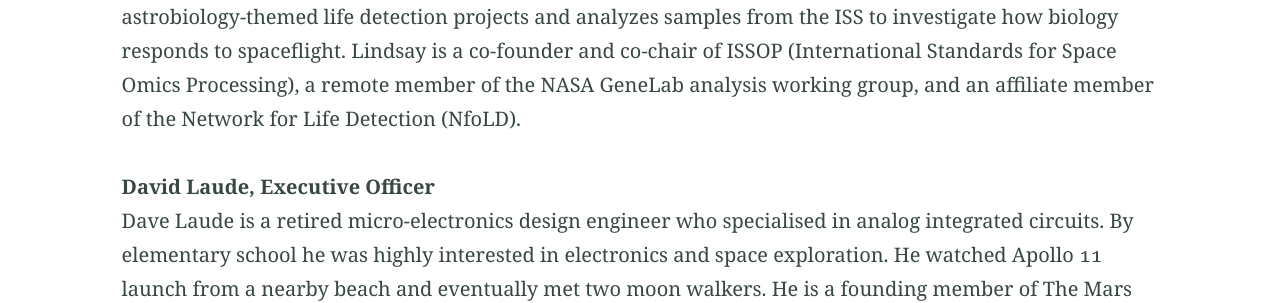
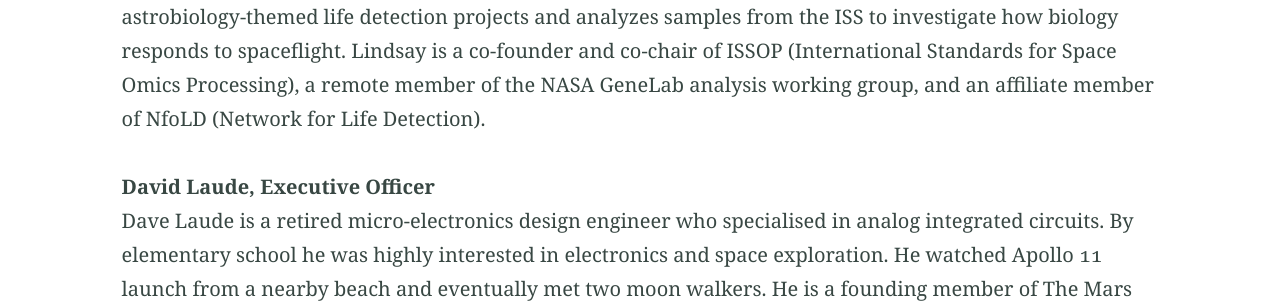
Before and after one commit to mdrs228/mdrs228.github.io, a Jekyll site: the page built from crew.md, in a window 1280 px wide and 900 px high. Shown: the part 562-865 px from the top of the window. Built offline with Jekyll 4.4.1, drawn with Linux system fonts in a browser that asks for light colours; our own code applies the rules of GitHub Pages for plain Markdown files; some of the changed text lies outside the part shown.

```diff
--- a/crew.md
+++ b/crew.md
@@ -8,7 +8,7 @@ aside: false
 ---
 
 **Dr. Lindsay Rutter, Mission Commander** [![Profile on LinkedIn](picLI.png)](https://www.linkedin.com/in/lindsayrutter/)  [![Profile on GitHub](picGithub.png)](https://github.com/lindsayrutter)
-Lindsay Rutter is a JSPS postdoctoral fellow at the University of Tsukuba near JAXA. She conducts astrobiology-themed life detection projects and analyzes samples from the ISS to investigate how biology responds to spaceflight. Lindsay is a co-founder and co-chair of ISSOP (International Standards for Space Omics Processing), a remote member of the NASA GeneLab analysis working group, and an affiliate member of the Network for Life Detection (NfoLD).
+Lindsay Rutter is a JSPS postdoctoral fellow at the University of Tsukuba near JAXA. She conducts astrobiology-themed life detection projects and analyzes samples from the ISS to investigate how biology responds to spaceflight. Lindsay is a co-founder and co-chair of ISSOP (International Standards for Space Omics Processing), a remote member of the NASA GeneLab analysis working group, and an affiliate member of NfoLD (Network for Life Detection).
 
 **David Laude, Executive Officer**
 Dave Laude is a retired micro-electronics design engineer who specialised in analog integrated circuits. By elementary school he was highly interested in electronics and space exploration. He watched Apollo 11 launch from a nearby beach and eventually met two moon walkers. He is a founding member of The Mars Society and served with MDRS Crew 80. His current interests include space exploration, music composition, theatre organs, RC airplanes, computer simulation, antique radios, hiking and camping in the U.S. desert southwest.
```
Also changed, not shown: other parts of crew.md (+2 -1 lines).
